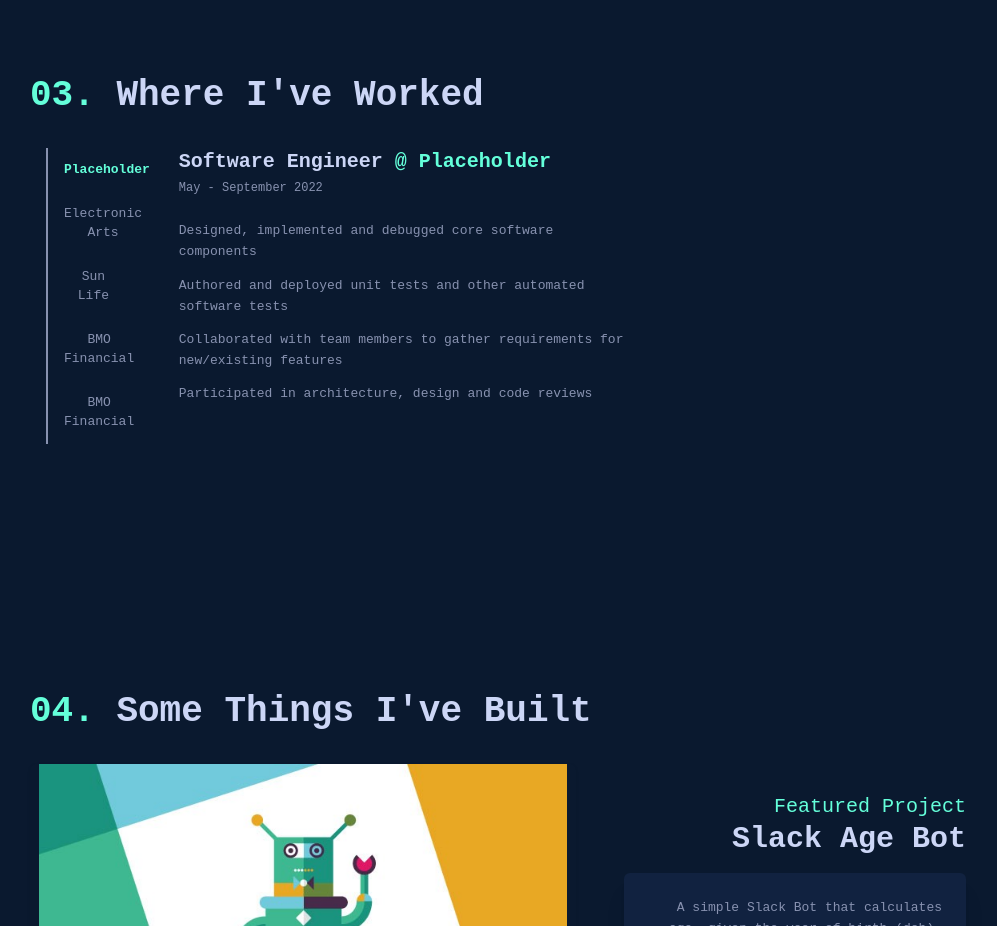
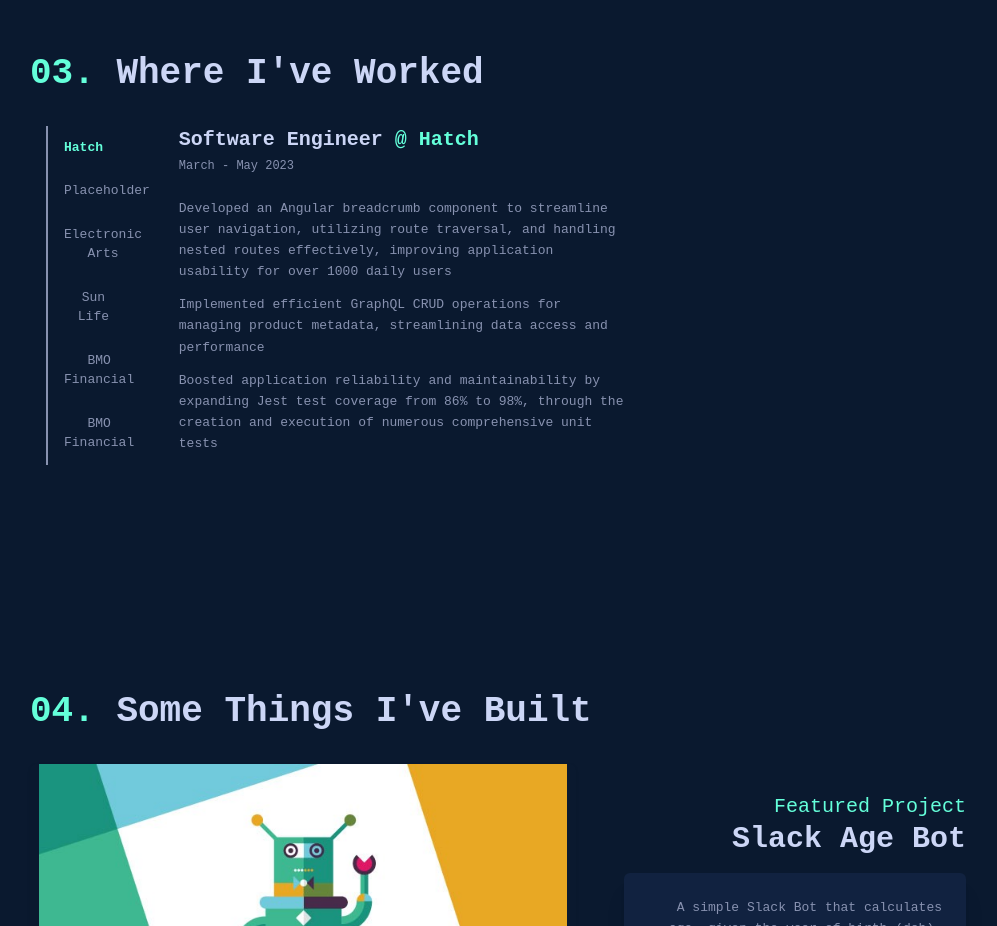
Before and after one commit to sovanp/sovanp.github.io, a React (Create React App) app: page / in a window 1280 px wide. Shown: the part 1740-2666 px from the top of the page, without its empty margins (142-1139 px from the left). Built offline with nearby package versions, Linux system fonts and the light colour scheme; a web font is replaced by a local one.

Commit message:
Added Hatch to Experiences

```diff
--- a/src/components/Experience.js
+++ b/src/components/Experience.js
@@ -1,6 +1,18 @@
 import React from "react"
 
 const experiences = [
+  {
+    id: "hatch",
+    company: "Hatch",
+    position: "Software Engineer",
+    period: "March - May 2023",
+    website: "https://hatch.com/",
+    tasks: [
+      "Developed an Angular breadcrumb component to streamline user navigation, utilizing route traversal, and handling nested routes effectively, improving application usability for over 1000 daily users",
+      "Implemented efficient GraphQL CRUD operations for managing product metadata, streamlining data access and performance",
+      "Boosted application reliability and maintainability by expanding Jest test coverage from 86% to 98%, through the creation and execution of numerous comprehensive unit tests",
+    ],
+  },
   {
     id: "placeholder",
     company: "Placeholder",
```
